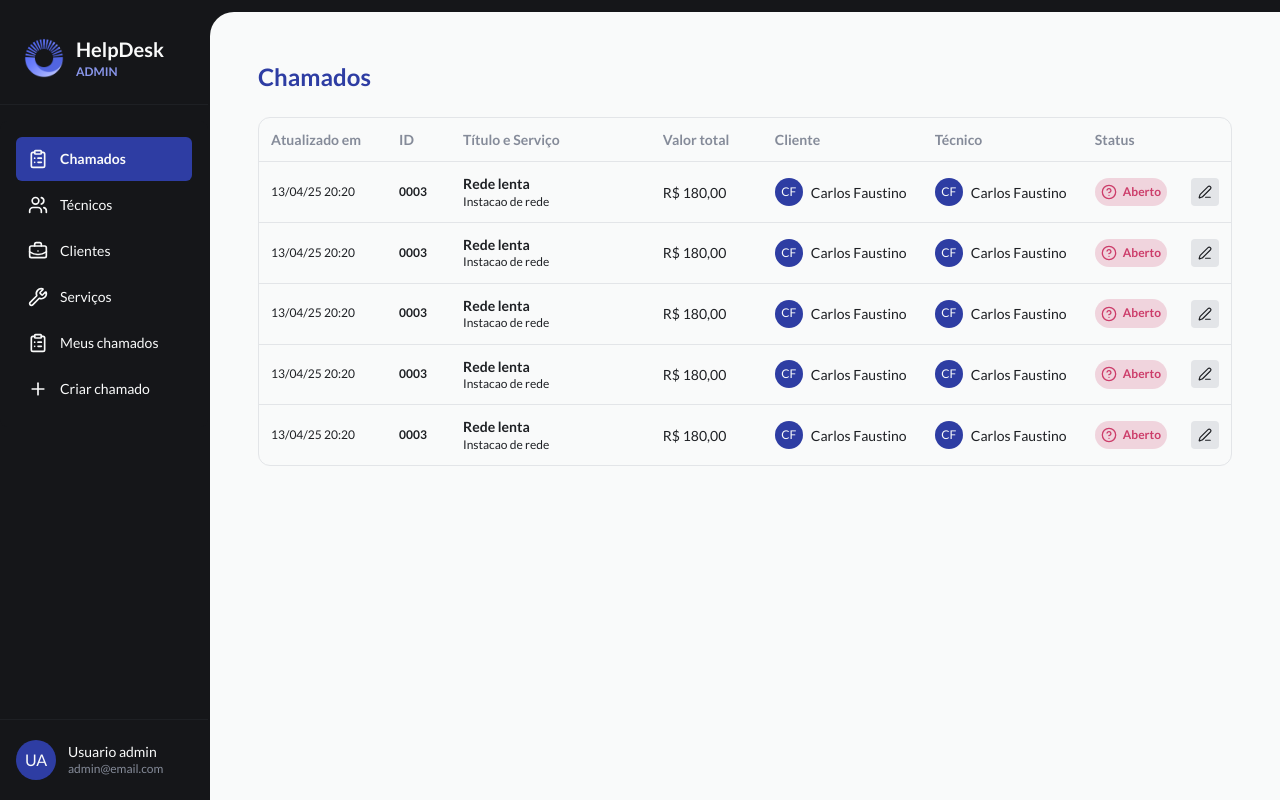
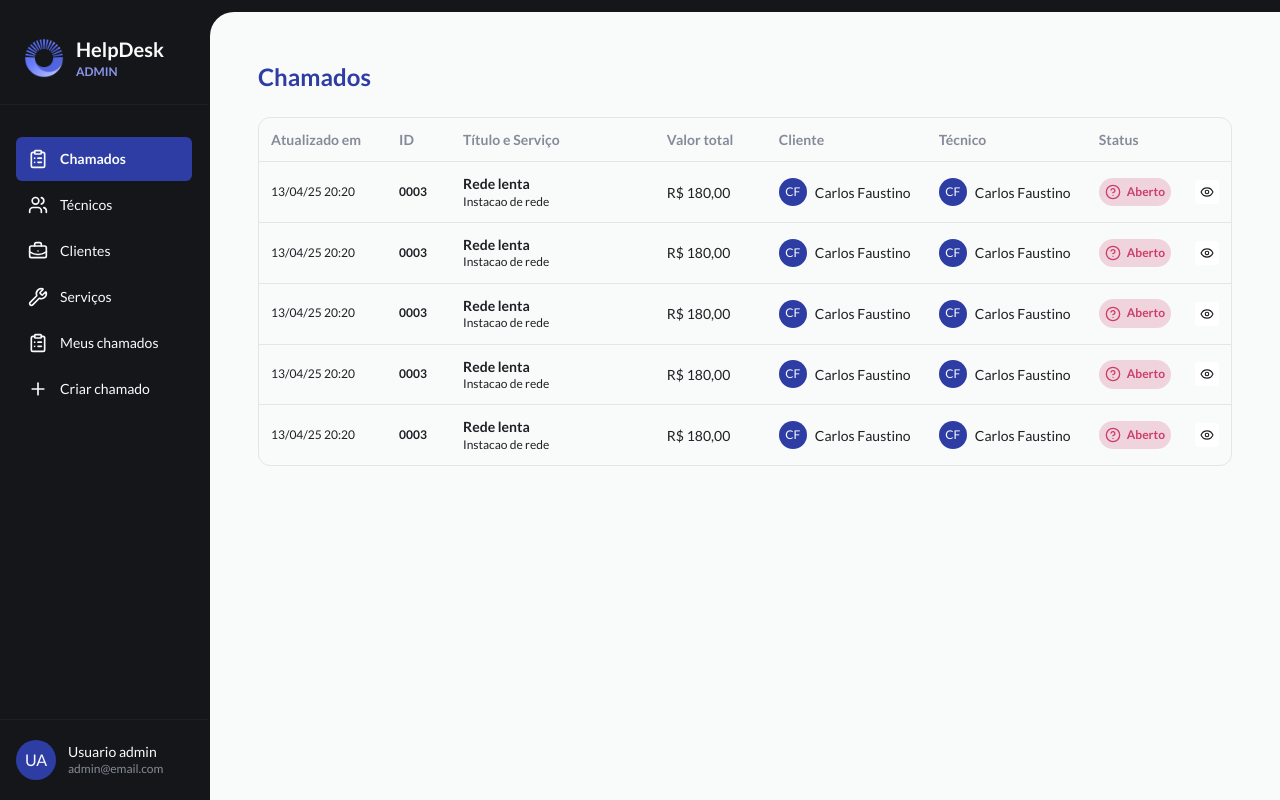
Before and after one commit to carlos-hfc/help-desk, a React (Vite) app in the folder web/: page /dashboard in a window 1280 px wide. Built offline with nearby package versions, Linux system fonts and the light colour scheme.

Commit message:
refactor: update routes

```diff
--- a/web/src/pages/dashboard/calls-table-row.tsx
+++ b/web/src/pages/dashboard/calls-table-row.tsx
@@ -1,4 +1,5 @@
-import { PenLineIcon } from "lucide-react"
+import { EyeIcon } from "lucide-react"
+import { useNavigate } from "react-router"
 
 import { Avatar } from "@/components/avatar"
 import { Button } from "@/components/button"
@@ -6,6 +7,8 @@ import { CallStatus } from "@/components/call-status"
 import { TableCell, TableRow } from "@/components/table"
 
 export function CallsTableRow() {
+  const navigate = useNavigate()
+
   return (
     <TableRow>
       <TableCell className="text-xs">13/04/25 20:20</TableCell>
@@ -28,11 +31,12 @@ export function CallsTableRow() {
       </TableCell>
       <TableCell>
         <Button
-          variant="secondary"
+          variant="link"
           size="sm"
           icon
+          onClick={() => navigate("/dashboard/1")}
         >
-          <PenLineIcon className="text-gray-200" />
+          <EyeIcon className="text-gray-200" />
         </Button>
       </TableCell>
     </TableRow>
--- a/web/src/pages/technicians/index.tsx
+++ b/web/src/pages/technicians/index.tsx
@@ -1,4 +1,5 @@
 import { PlusIcon } from "lucide-react"
+import { useNavigate } from "react-router"
 
 import { Button } from "@/components/button"
 import { PageTitle } from "@/components/page-title"
@@ -8,13 +9,15 @@ import { TechniciansTableHead } from "./technicians-table-head"
 import { TechniciansTableRow } from "./technicians-table-row"
 
 export function Technicians() {
+  const navigate = useNavigate()
+
   return (
     <>
       <PageTitle
         title="Técnicos"
         className="flex-row"
       >
-        <Button>
+        <Button onClick={() => navigate("/register-technician")}>
           <PlusIcon />
           Novo
         </Button>
--- a/web/src/pages/technicians/technicians-table-row.tsx
+++ b/web/src/pages/technicians/technicians-table-row.tsx
@@ -1,4 +1,5 @@
 import { EyeIcon } from "lucide-react"
+import { useNavigate } from "react-router"
 
 import { Avatar } from "@/components/avatar"
 import { Button } from "@/components/button"
@@ -6,6 +7,8 @@ import { TableCell, TableRow } from "@/components/table"
 import { TagTime } from "@/components/tag-time"
 
 export function TechniciansTableRow() {
+  const navigate = useNavigate()
+
   return (
     <TableRow>
       <TableCell>
@@ -20,9 +23,10 @@ export function TechniciansTableRow() {
       </TableCell>
       <TableCell>
         <Button
-          variant="secondary"
+          variant="link"
           size="sm"
           icon
+          onClick={() => navigate("/technicians/1")}
         >
           <EyeIcon />
         </Button>
--- a/web/src/routes/index.tsx
+++ b/web/src/routes/index.tsx
@@ -31,18 +31,32 @@ export const routes = createBrowserRouter([
     children: [
       {
         path: "dashboard",
-        element: <Dashboard />,
-      },
-      {
-        path: "dashboard/:id",
-        element: <CallDetailsPage />,
+        children: [
+          {
+            index: true,
+            element: <Dashboard />,
+          },
+          {
+            path: ":id",
+            element: <CallDetailsPage />,
+          },
+        ],
       },
       {
         path: "technicians",
-        element: <Technicians />,
+        children: [
+          {
+            index: true,
+            element: <Technicians />,
+          },
+          {
+            path: ":id",
+            element: <TechnicianDetailsPage />,
+          },
+        ],
       },
       {
-        path: "technicians/:id",
+        path: "register-technician",
         element: <TechnicianDetailsPage />,
       },
       {
```
